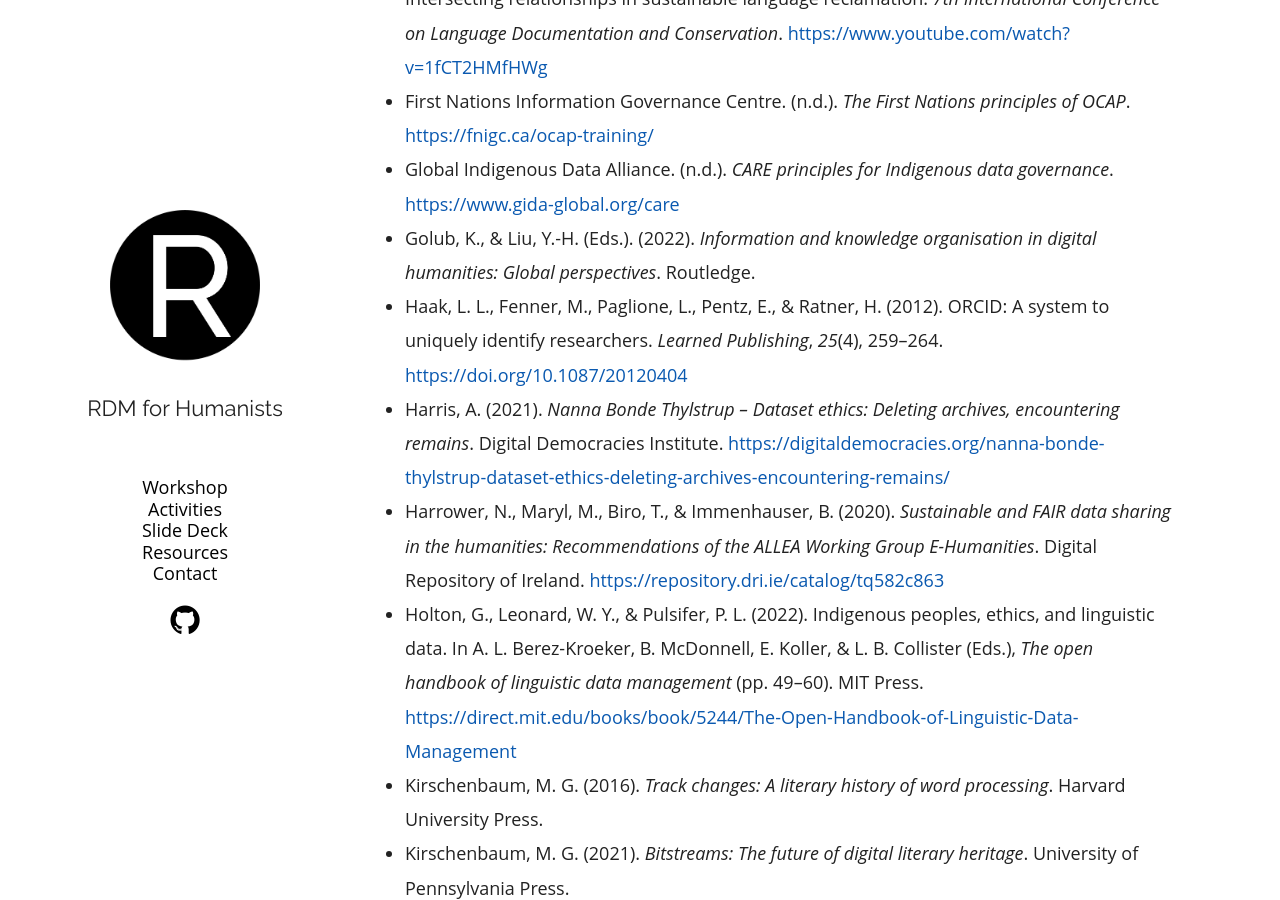
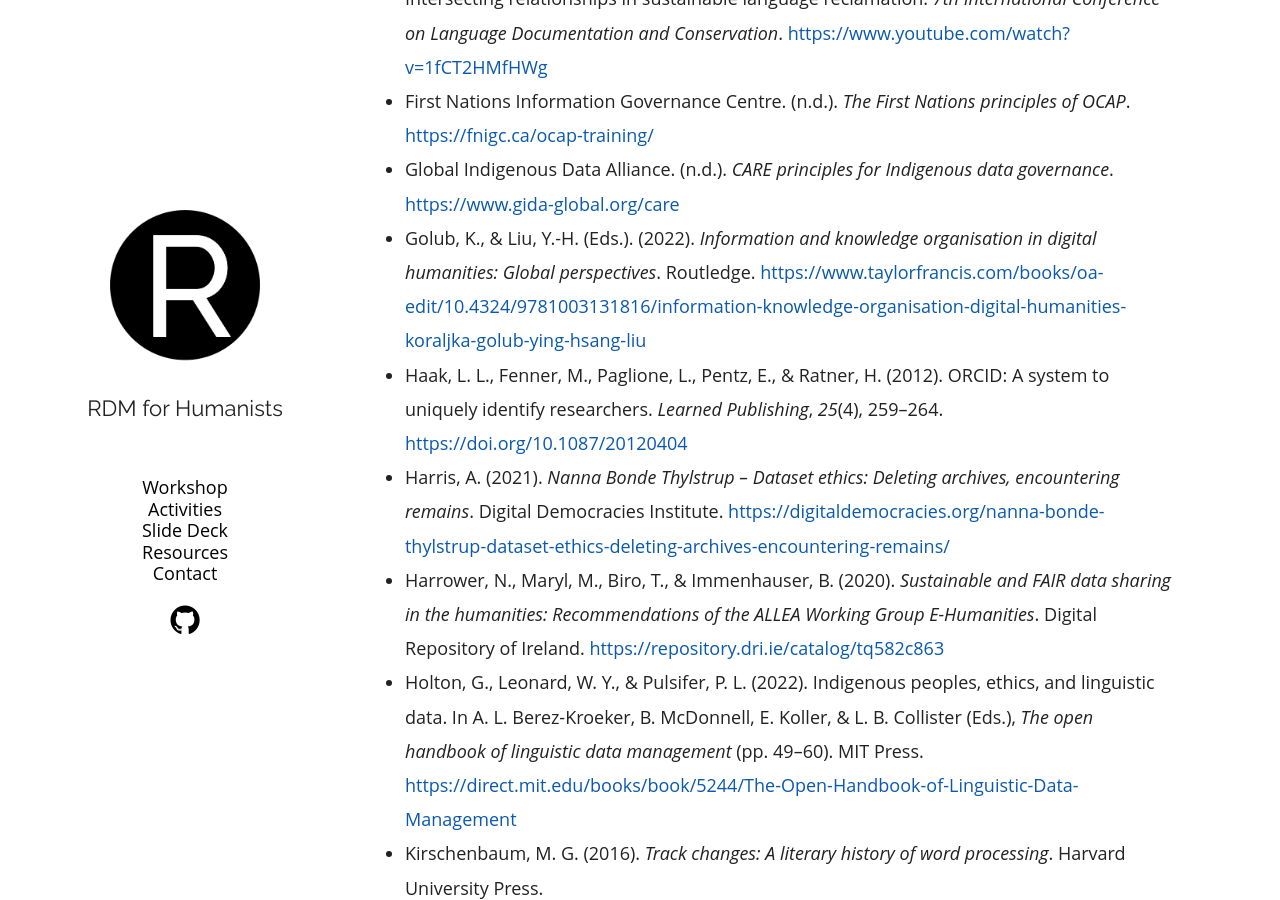
Before and after one commit to rdm-humanities/rdm-humanities.github.io, a Jekyll site: the page built from resources.md, in a window 1280 px wide and 900 px high, scrolled down 1678 px. Built offline with Jekyll 4.4.1, drawn with Linux system fonts in a browser that asks for light colours; part of the change alters nothing that is shown.

Commit message:
updating resources

```diff
--- a/resources.md
+++ b/resources.md
@@ -31,7 +31,7 @@ Presentations on “data” from across humanities from our 2021 SSHRC-funded wo
 * Elliott, J., SIṈTEN John, ȻOSINIYE, L. E., SELEMTEN, L. C., Seliliye, B. C., Czaykowska-Higgins, E., Elliott, A., Elliott, O., I,IYMELWET, M. S., Swallow, T., & PENÁĆ, D. U. (2021). AȽȻEȽ SĆȺ: Intersecting relationships in sustainable language reclamation. *7th International Conference on Language Documentation and Conservation*. <https://www.youtube.com/watch?v=1fCT2HMfHWg>
 * First Nations Information Governance Centre. (n.d.). *The First Nations principles of OCAP*. <https://fnigc.ca/ocap-training/>
 * Global Indigenous Data Alliance. (n.d.). *CARE principles for Indigenous data governance*. <https://www.gida-global.org/care>
-* Golub, K., & Liu, Y.-H. (Eds.). (2022). *Information and knowledge organisation in digital humanities: Global perspectives*. Routledge.
+* Golub, K., & Liu, Y.-H. (Eds.). (2022). *Information and knowledge organisation in digital humanities: Global perspectives*. Routledge. <https://www.taylorfrancis.com/books/oa-edit/10.4324/9781003131816/information-knowledge-organisation-digital-humanities-koraljka-golub-ying-hsang-liu>
 * Haak, L. L., Fenner, M., Paglione, L., Pentz, E., & Ratner, H. (2012). ORCID: A system to uniquely identify researchers. *Learned Publishing*, *25*(4), 259–264. <https://doi.org/10.1087/20120404>
 * Harris, A. (2021). *Nanna Bonde Thylstrup – Dataset ethics: Deleting archives, encountering remains*. Digital Democracies Institute. <https://digitaldemocracies.org/nanna-bonde-thylstrup-dataset-ethics-deleting-archives-encountering-remains/>
 * Harrower, N., Maryl, M., Biro, T., & Immenhauser, B. (2020). *Sustainable and FAIR data sharing in the humanities: Recommendations of the ALLEA Working Group E-Humanities*. Digital Repository of Ireland. <https://repository.dri.ie/catalog/tq582c863>
```
